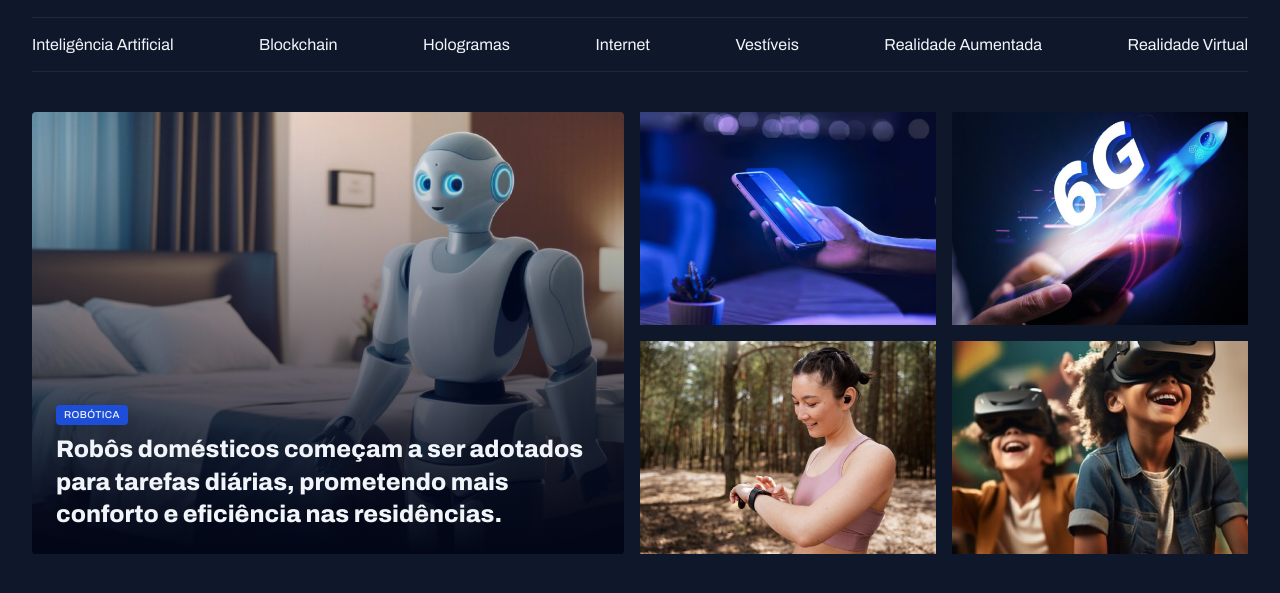
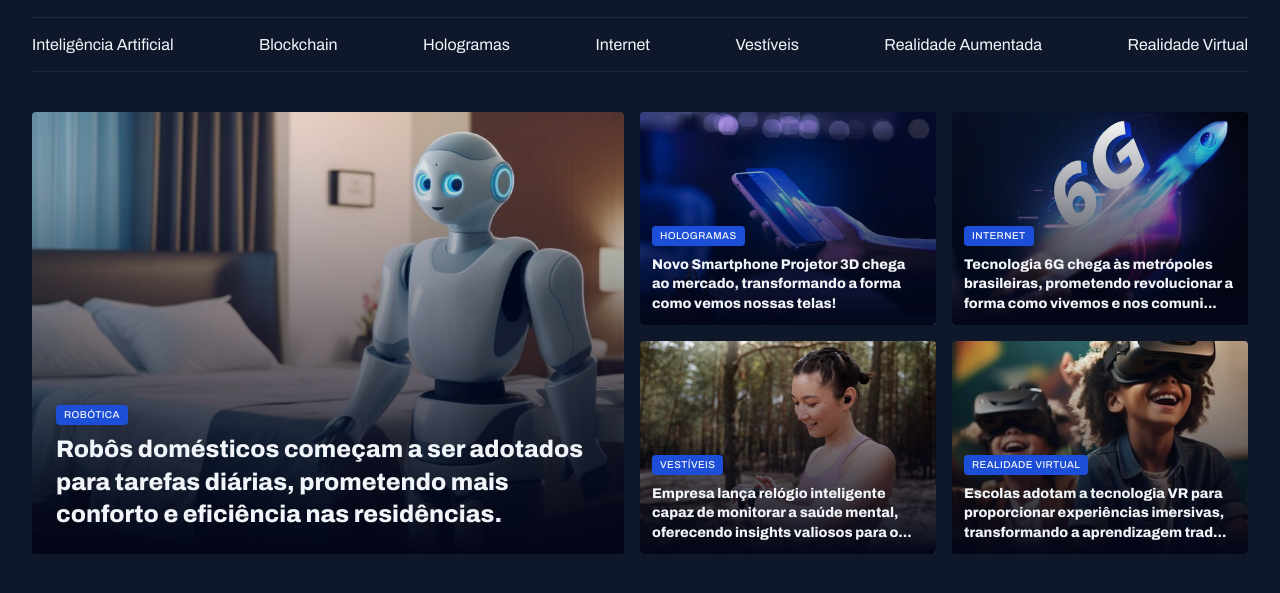
Before and after one commit to douglas-fabiano1/rs-fullstack-projeto-portal-de-noticias-2, a plain HTML site: page index.html in a window 1280 px wide. Shown: the part 49-642 px from the top of the page. Drawn offline with Linux system fonts and the light colour scheme.

Commit message:
Finalização da seção destaques

```diff
--- a/css/sections.css
+++ b/css/sections.css
@@ -20,10 +20,14 @@
       position: absolute;
       bottom: 0;
       padding: 2.4rem;
-    }
 
-    h2 {
-      margin-top: 8px;
+      &:has(.text-lg) {
+        padding: 1.2rem;
+      }
+
+      h2 {
+        margin-top: 8px;
+      }
     }
   }
 }
--- a/index.html
+++ b/index.html
@@ -56,19 +56,64 @@
             </h2>
           </figcaption>
         </figure>
+
         <div class="grid grid-cols-2 gap-16">
-          <div>
+          <figure class="card">
             <img src="./assets/images/Image 02.png" alt="..." />
-          </div>
-          <div>
-            <img src="./assets/images/Image 03.png" alt="..." />
-          </div>
-          <div>
-            <img src="./assets/images/Image 04.png" alt="..." />
-          </div>
-          <div>
-            <img src="./assets/images/Image 05.png" alt="..." />
-          </div>
+
+            <figcaption>
+              <span class="content-tag">Hologramas</span>
+              <h2 class="text-lg">
+                Novo Smartphone Projetor 3D chega ao mercado, transformando a
+                forma como vemos nossas telas!
+              </h2>
+            </figcaption>
+          </figure>
+          <figure class="card">
+            <img
+              src="./assets/images/Image 03.png"
+              alt="ecnologia 6G chega às metrópoles brasileiras, prometendo
+            revolucionar a forma como vivemos e nos comunicamos."
+            />
+
+            <figcaption>
+              <span class="content-tag">Internet</span>
+              <h2 class="text-lg">
+                Tecnologia 6G chega às metrópoles brasileiras, prometendo
+                revolucionar a forma como vivemos e nos comuni...
+              </h2>
+            </figcaption>
+          </figure>
+          <figure class="card">
+            <img
+              src="./assets/images/Image 04.png"
+              alt="Empresa lança relógio inteligente capaz de monitorar a saúde
+            mental, oferecendo insights valiosos para o bem-estar pessoal."
+            />
+
+            <figcaption>
+              <span class="content-tag">Vestíveis</span>
+              <h2 class="text-lg">
+                Empresa lança relógio inteligente capaz de monitorar a saúde
+                mental, oferecendo insights valiosos para o...
+              </h2>
+            </figcaption>
+          </figure>
+          <figure class="card">
+            <img
+              src="./assets/images/Image 05.png"
+              alt=" Escolas adotam a tecnologia VR para proporcionar experiências
+            imersivas, transformando a aprendizagem tradicional."
+            />
+
+            <figcaption>
+              <span class="content-tag">Realidade Virtual</span>
+              <h2 class="text-lg">
+                Escolas adotam a tecnologia VR para proporcionar experiências
+                imersivas, transformando a aprendizagem trad...
+              </h2>
+            </figcaption>
+          </figure>
         </div>
       </section>
     </main>
```
